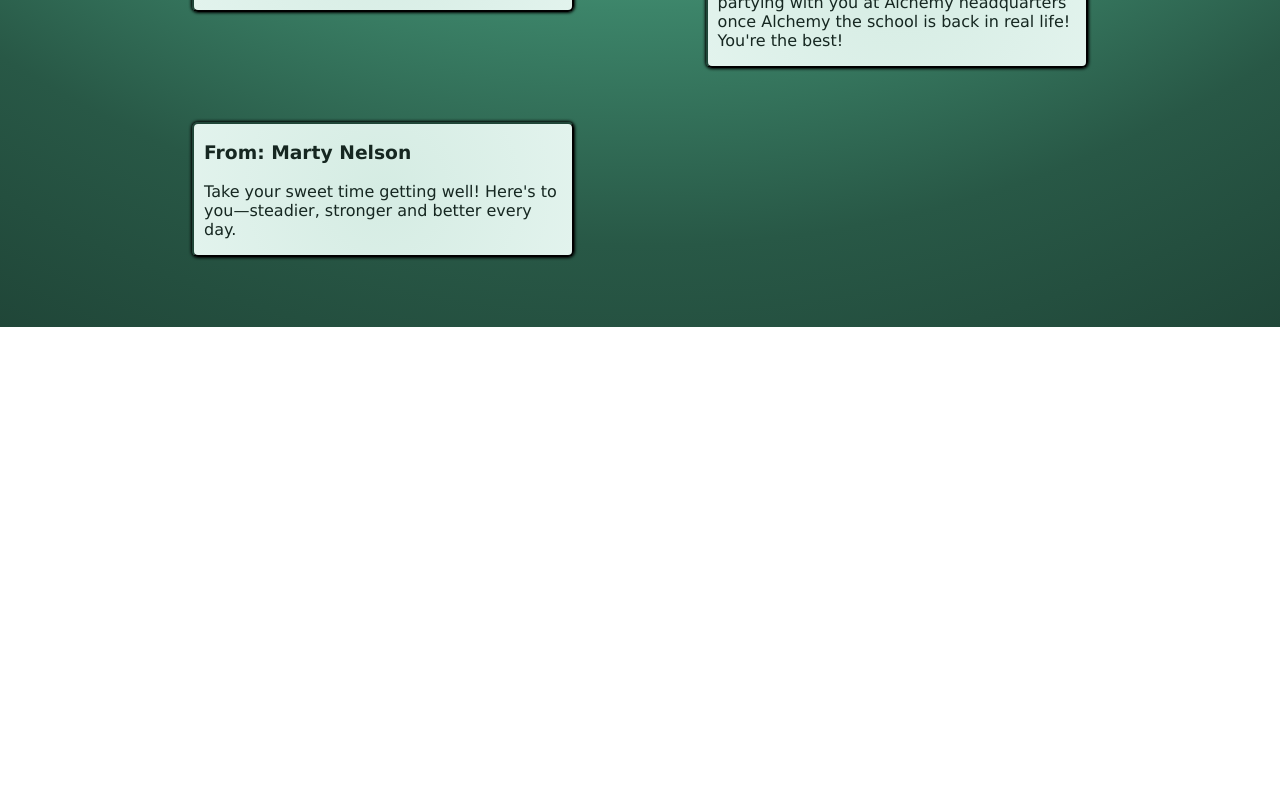
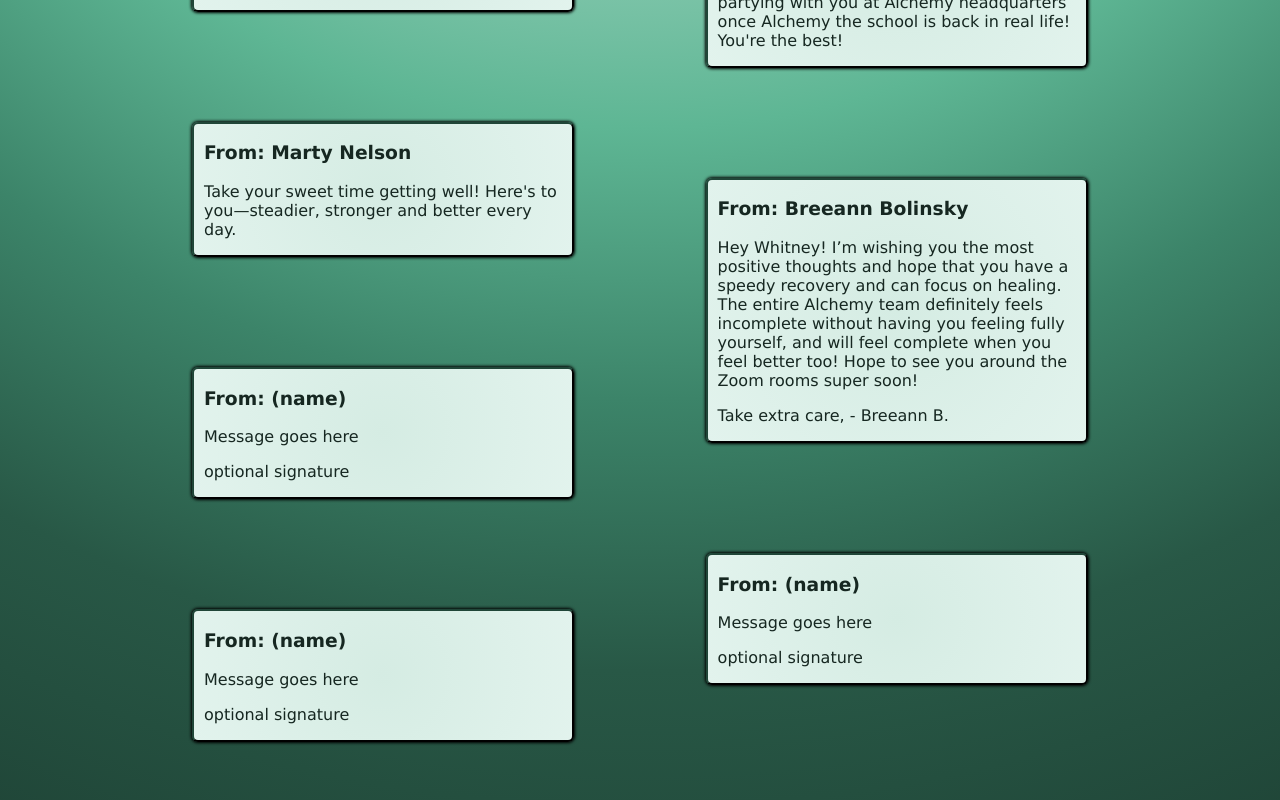
Before and after one commit to bryanakitchen/get-well, a React app: page / in a window 1280 px wide. Shown: the part 2186-2986 px from the top of the page. Before the commit the page ends 2513 px from the top, so only its background shows below. Built offline with nearby package versions, Linux system fonts and the light colour scheme.

Commit message:
add message

```diff
--- a/src/components/app/App.jsx
+++ b/src/components/app/App.jsx
@@ -91,7 +91,17 @@ export default class App extends Component {
             </p>
           </div>
 
-          {/* <div className={styles.messageRight} data-aos="fade-left">
+          <div className={styles.messageRight} data-aos="fade-left">
+            <h3>From: Breeann Bolinsky</h3>
+            <p>
+              Hey Whitney! I’m wishing you the most positive thoughts and hope that you have a speedy recovery and can focus on healing.  The entire Alchemy team definitely feels incomplete without having you feeling fully yourself, and will feel complete when you feel better too! Hope to see you around the Zoom rooms super soon!
+            </p>
+            <p>
+              Take extra care, - Breeann B.
+            </p>
+          </div>
+
+          <div className={styles.messageLeft} data-aos="fade-left">
             <h3>From: (name)</h3>
             <p>
               Message goes here
@@ -99,7 +109,28 @@ export default class App extends Component {
             <p>
               optional signature
             </p>
-          </div> */}
+          </div>
+
+          <div className={styles.messageRight} data-aos="fade-left">
+            <h3>From: (name)</h3>
+            <p>
+              Message goes here
+            </p>
+            <p>
+              optional signature
+            </p>
+          </div>
+
+          <div className={styles.messageLeft} data-aos="fade-left">
+            <h3>From: (name)</h3>
+            <p>
+              Message goes here
+            </p>
+            <p>
+              optional signature
+            </p>
+          </div>
+
         </div>
       </div>
     )
```
